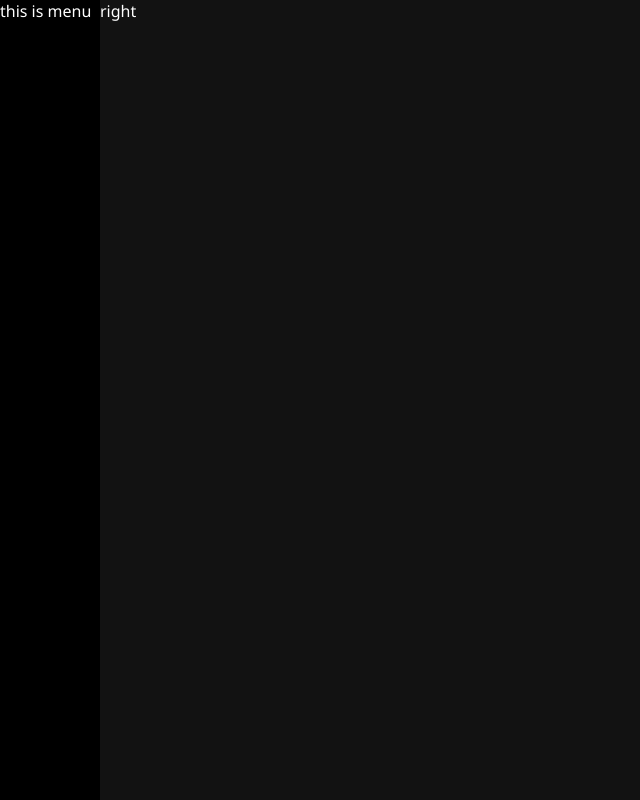
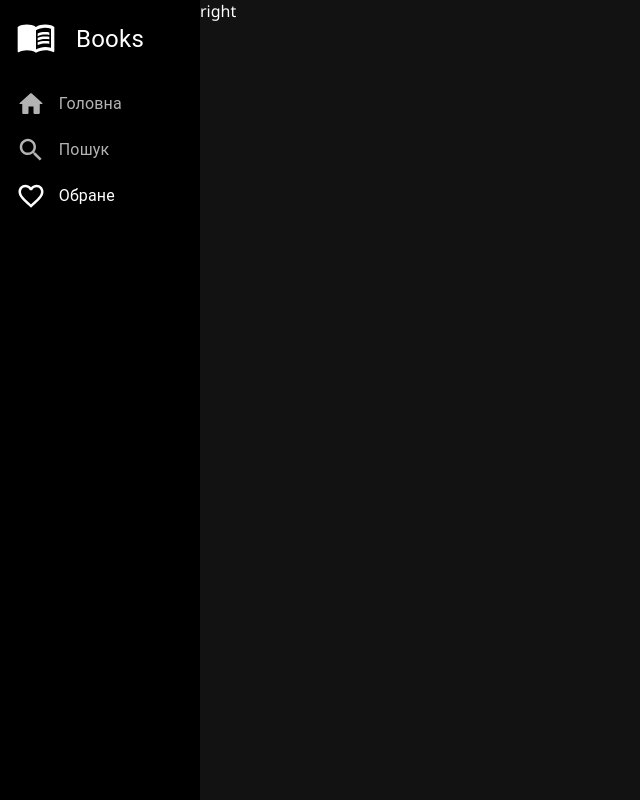
Before and after one commit to IvanChernykh/book-app, a React (Create React App) app: page /favorites in a window 1280 px wide. Shown: the whole page, without its empty margins (0-640 px from the left). Built offline with nearby package versions, Linux system fonts and the light colour scheme.

Commit message:
finish nav menu

```diff
--- /dev/null
+++ b/src/components/left/Logo.tsx
@@ -0,0 +1,32 @@
+import React from 'react'
+import MenuBookIcon from '@mui/icons-material/MenuBook'
+import { Box, Typography } from '@mui/material'
+
+const styles = {
+    box: {
+        width: '100%',
+        display: 'flex',
+        alignItems: 'center',
+        gap: '20px'
+    },
+    logo: {
+        color: '#fff',
+        width: '40px',
+        height: 'auto'
+    },
+    text: {
+        fontSize: '1.5rem',
+        marginTop: '5px',
+    }
+}
+
+const Logo: React.FC = () => {
+    return (
+        <Box sx={styles.box} pt={2} pb={2} mb={2}>
+            <MenuBookIcon sx={styles.logo} />
+            <Typography sx={styles.text}>Books</Typography>
+        </Box>
+    )
+}
+
+export default Logo
--- a/src/components/left/Menu.tsx
+++ b/src/components/left/Menu.tsx
@@ -1,20 +1,32 @@
 import React, { useState } from 'react'
 import { Box } from '@mui/material'
 import ResizeBar from '../ui/ResizeBar'
+import MenuList from './MenuList'
+import Logo from './Logo'
 
 const styles = {
     container: {
         background: '#000',
         height: '100%',
-        display: 'flex'
+        display: 'flex',
+        justifyContent: 'space-between'
+    },
+    inner: {
+        width: '100%'
     }
 }
 
+const WIDTH = 200
+
 const Menu: React.FC = () => {
-    const [width, setWidth] = useState('100')
+    const [width, setWidth] = useState(WIDTH)
+
     return (
         <Box sx={{ ...styles.container, width: `${width}px` }} component="nav">
-            <Box sx={{ width: '100%' }}>this is menu</Box>
+            <Box sx={styles.inner} pl={2} pr={2}>
+                <Logo />
+                <MenuList />
+            </Box>
             <ResizeBar setWidth={setWidth} />
         </Box>
     )
--- /dev/null
+++ b/src/components/left/MenuList.tsx
@@ -0,0 +1,78 @@
+import React, { useEffect, useState } from 'react'
+import { useLocation } from 'react-router-dom'
+import { Box } from '@mui/material'
+import SearchIcon from '@mui/icons-material/Search'
+import FavoriteBorderIcon from '@mui/icons-material/FavoriteBorder'
+import HomeRoundedIcon from '@mui/icons-material/HomeRounded'
+
+import MenuItem from '../ui/MenuItem'
+
+
+
+export interface IMenuItem {
+    text: string
+    icon: JSX.Element
+    path: string
+    isActive: boolean
+}
+
+const styles = {
+    link: {
+        textDecoration: 'none'
+    },
+    icon: {
+        width: '30px',
+        height: 'auto'
+    },
+    box: {
+        width: '100%'
+    },
+    text: {
+        color: '#eee',
+    }
+}
+
+const menuItems: IMenuItem[] = [
+    {
+        text: 'Головна',
+        icon: <HomeRoundedIcon sx={styles.icon} />,
+        path: '/',
+        isActive: false
+    },
+    {
+        text: 'Пошук',
+        icon: <SearchIcon sx={styles.icon} />,
+        path: '/search',
+        isActive: false
+    },
+    {
+        text: 'Обране',
+        icon: <FavoriteBorderIcon sx={styles.icon} />,
+        path: '/favorites',
+        isActive: false
+    }
+]
+
+const MenuList: React.FC = () => {
+    const [items, setItems] = useState(menuItems)
+
+    const location = useLocation()
+
+    useEffect(() => {
+        setItems(prevState => {
+            return prevState.map(elem => {
+                if (elem.path === location.pathname) return { ...elem, isActive: true }
+                return { ...elem, isActive: false }
+            })
+        })
+    }, [location.pathname])
+
+    const MenuItems = items.map(item => <MenuItem key={item.path} item={item} />)
+    return (
+        <Box sx={styles.box}>
+            {MenuItems}
+        </Box>
+    )
+}
+
+export default MenuList
--- /dev/null
+++ b/src/components/ui/MenuItem.tsx
@@ -0,0 +1,25 @@
+import React from 'react'
+import { Typography } from '@mui/material'
+import { Link } from 'react-router-dom'
+
+import { IMenuItem } from '../left/MenuList'
+import styles from './_MenuItem.module.scss'
+
+
+type Props = {
+    item: IMenuItem
+}
+
+const MenuItem: React.FC<Props> = ({ item }) => {
+
+    const classNames = item.isActive ? `${styles.link} ${styles.active}` : styles.link
+
+    return (
+        <Link to={item.path} className={classNames}>
+            {item.icon}
+            <Typography className={styles.text}>{item.text}</Typography>
+        </Link>
+    )
+}
+
+export default MenuItem
--- a/src/components/ui/ResizeBar.tsx
+++ b/src/components/ui/ResizeBar.tsx
@@ -1,9 +1,9 @@
 import React, { useEffect, useState } from 'react'
 
-import classNames from './_ResizeBar.module.scss'
+import styles from './_ResizeBar.module.scss'
 
 type Props = {
-    setWidth: React.Dispatch<React.SetStateAction<string>>
+    setWidth: React.Dispatch<React.SetStateAction<number>>
 }
 
 const resizeStyles = { borderRight: '1px solid #777' }
@@ -25,7 +25,7 @@ const ResizeBar: React.FC<Props> = ({ setWidth }) => {
 
     const resize = (e: MouseEvent) => {
         setStyle(resizeStyles)
-        setWidth(e.clientX.toString())
+        setWidth(e.clientX)
     }
     const stopResize = () => {
         setStyle({})
@@ -34,7 +34,7 @@ const ResizeBar: React.FC<Props> = ({ setWidth }) => {
     const mouseDownHandler = (e: React.MouseEvent) => setOnResize(true)
 
     return (
-        <div className={classNames.resize_bar} onMouseDown={mouseDownHandler} style={style} />
+        <div className={styles.resize_bar} onMouseDown={mouseDownHandler} style={style} />
     )
 }
 
--- /dev/null
+++ b/src/components/ui/_MenuItem.module.scss
@@ -0,0 +1,18 @@
+.link {
+    display: flex;
+    align-items: center;
+    gap: 0.8rem;
+    margin-bottom: 1rem;
+    text-decoration: none;
+    color: #b3b3b3;
+    transition: color 0.2s;
+    &:hover {
+        color: #fff;
+    }
+}
+.active {
+    color: #fff;
+}
+.text {
+    font-size: 1.2rem;
+}
```
